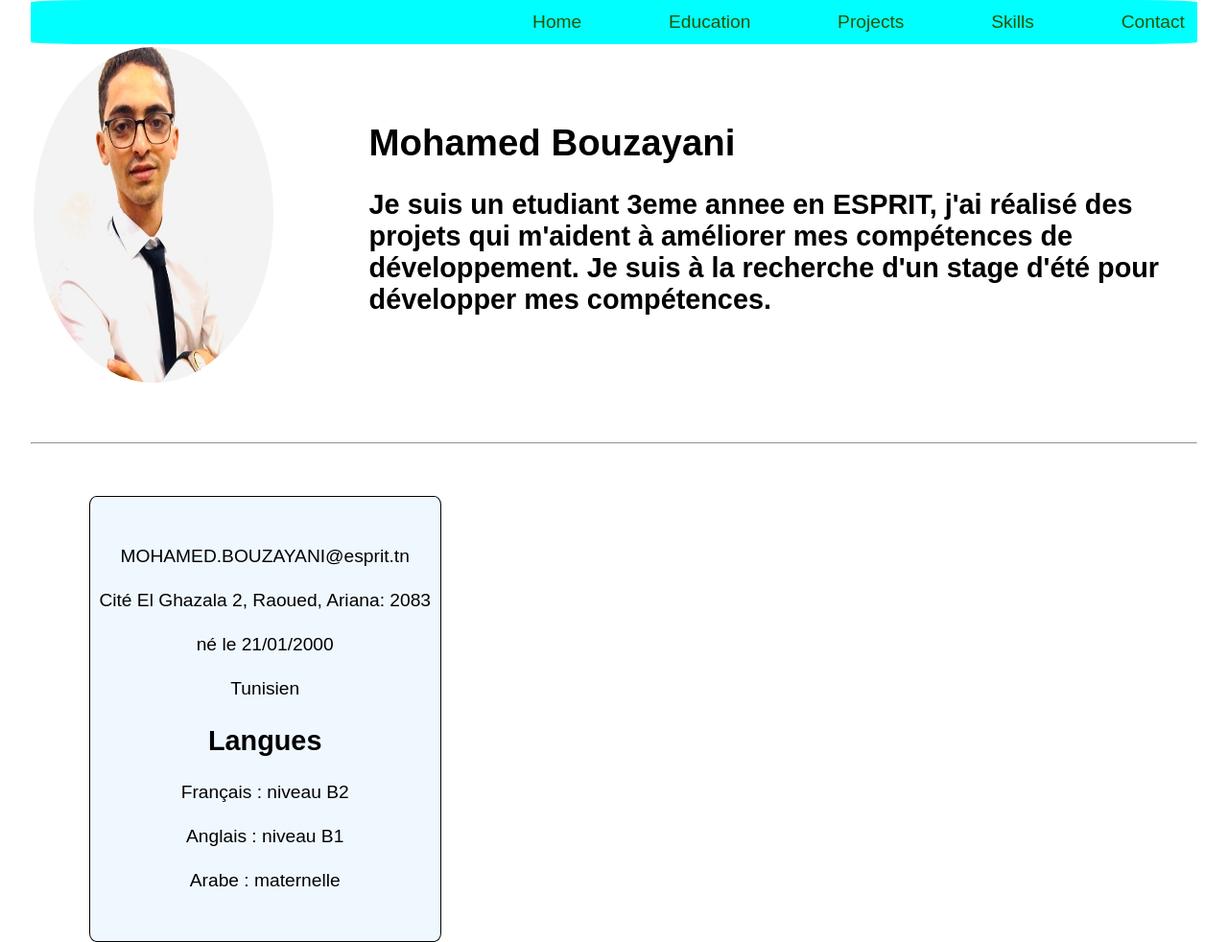
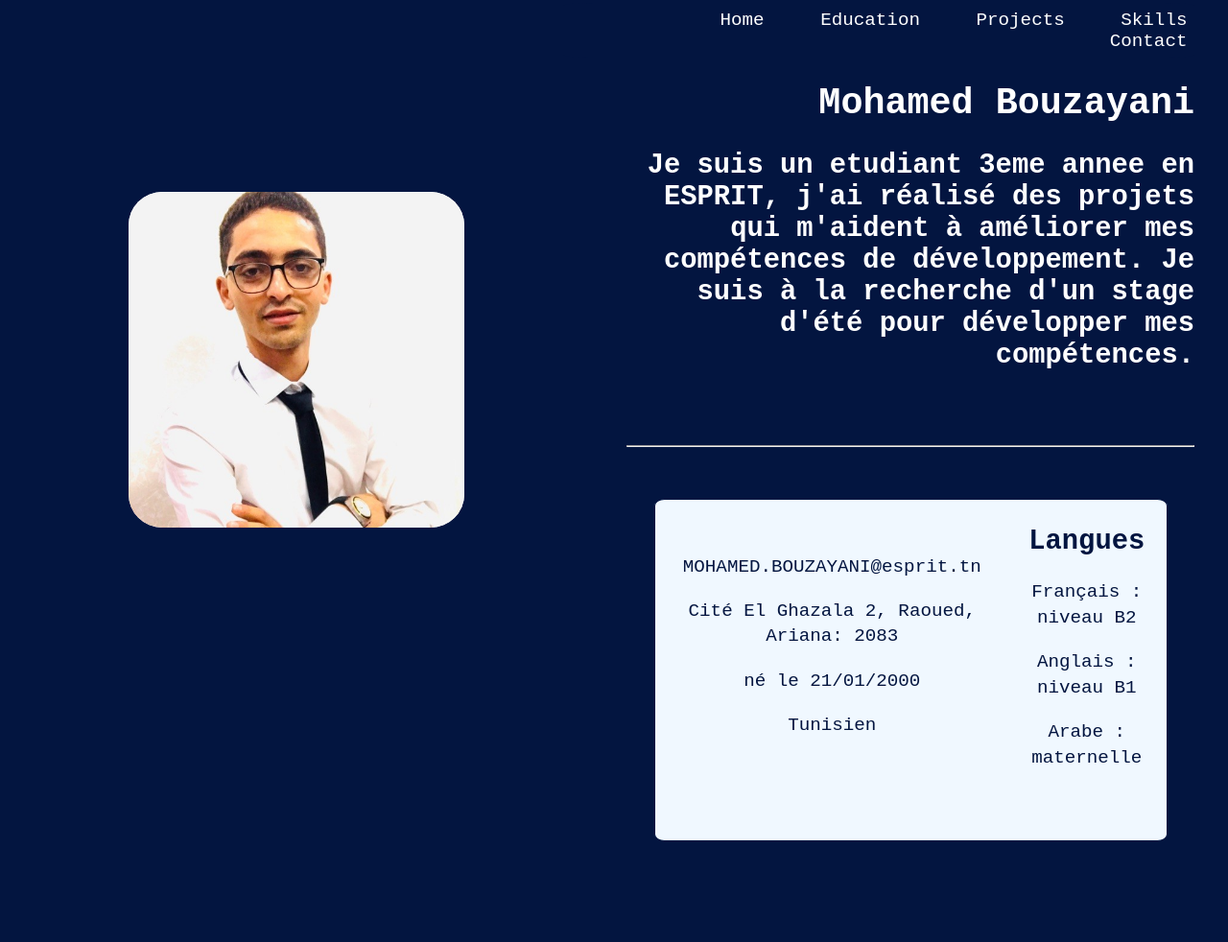
Before and after one commit to MohamedBouzayani/web, a plain HTML site: page index.html in a window 1280 px wide. Shown: the whole page at 96% size. After the commit the page ends 880 px from the top, so only its background shows below. Drawn offline with Linux system fonts and the light colour scheme.

Commit message:
adding css

```diff
--- a/index.html
+++ b/index.html
@@ -7,24 +7,27 @@
     </head>
 
     <body>
-        <header id="mainHeader">
-            <div>
-                <a href="index.html"> Home</a>
-                <a href="education.html">Education  </a>
-                <a href="projets.html">Projects</a>
-                <a href="skills.html"> Skills</a>
-                <a href="contact.html"> Contact</a>
-            </div>
-        </header>
+
         <table>
             <tr>
-                <td><img
+
+                <td class="img"><img
                 src="assets/img/1659694464419.jpg"
                 alt=""
-                width="250px"
+                width="350px"
                 height="350px"
             /></td>
             <td >
+                <header id="mainHeader">
+                    <div>
+                        <a href=""><img src=""/></a>
+                        <a href="index.html"> Home</a>
+                        <a href="education.html">Education  </a>
+                        <a href="projets.html">Projects</a>
+                        <a href="skills.html"> Skills</a>
+                        <a href="contact.html"> Contact</a>
+                    </div>
+                </header>
                 <div class="about">
                     <h1>Mohamed Bouzayani</h1>
                 <h2>Je suis un etudiant 3eme annee en ESPRIT, j'ai réalisé
@@ -32,26 +35,26 @@
                     compétences de développement. Je suis à la
                     recherche d'un stage d'été pour développer
                     mes compétences.</h2>
+                    <br /><br />
+        <hr />
+        <br /><br />
+        <section id="pageContent4">
+            <table><tr><td>            <p>MOHAMED.BOUZAYANI@esprit.tn</p>
+                <p> Cité El Ghazala 2, Raoued, Ariana: 2083 </p>
+                <p>né le 21/01/2000</p>
+                <p>Tunisien</p></td><td>
+                    <h1> Langues</h1>
+                    <p>Français : niveau B2</p>
+                    <p>Anglais : niveau B1</p>
+                    <p>Arabe : maternelle</p></td></tr></table>
+
+        </section>
 
                 </div>
                 </td>
         </tr>
 
         </table>
-        <br /><br />
-        <hr />
-        <br /><br />
-        <section id="pageContent4">
-            <p>MOHAMED.BOUZAYANI@esprit.tn</p>
-			<p> Cité El Ghazala 2, Raoued, Ariana: 2083 </p>
-            <p>né le 21/01/2000</p>
-            <p>Tunisien</p>
-
-            <h1> Langues</h1>
-            <p>Français : niveau B2</p>
-            <p>Anglais : niveau B1</p>
-            <p>Arabe : maternelle</p>
-        </section>
 
         <footer>
         </footer>
--- a/style.css
+++ b/style.css
@@ -2,20 +2,43 @@ body {
     width: 95%;
     margin: 0 auto;
     font-size: 1.2rem;
-    font-family: sans-serif;
+    font-family: monospace;
+    background-color: #031540;
+    color: #031540;
+    text-align: end;
   }
   header {
-    background-color: aqua;
+    background-color: #031540;
     border-radius: 5%;
      padding: 1%;
      text-align: end;
 
   }
+  h1{
+
+  }
+  .div1{
+    background-color: #ffffff;
+    padding-right:200px ;
+    width: 20%;
+  }
+  .img{
+
+    background-color: #031540;
+    padding-right:100px ;
+    padding-left: 100px;
+  }
   img {
-    border-radius: 100%;
+    position: sticky;
+    top: 0px;
+    bottom: 250px;
+    background-color: #ffffff;
+    border-radius: 10%;
   }
   .about {
+    background-color: #031540;
     margin-left: 10%;
+    color: #ffffff;
   }
   p {
     line-height: 1.4;
@@ -26,14 +49,15 @@ body {
     text-decoration: none;
     padding: 2px 1px 0;
     margin-left: 7%;
+    color: #ffffff;
   }
 
   a:link {
-    color: #265301;
+    color: #ffffff;
   }
 
   a:visited {
-    color: #437a16;
+    color: #ffffff;
   }
 
   a:focus {
@@ -43,27 +67,15 @@ body {
 
   a:hover {
     border-bottom: 1px solid;
-    background: #cdfeaa;
+   color: #00abf0;
   }
 
   a:active {
     background: #265301;
-    color: #cdfeaa;
+    color: #ffffff;
   }
   #pageContent1{
-    max-width: 40%;
-    padding-bottom: 30px;
-    padding-top: 30px;
-    margin-left: 30%;
-text-align: center;
-border: 1px solid;
-background-color: aliceblue;
-border-radius: 2%;
-
-
-  }
-  #pageContent4{
-    max-width: 30%;
+    max-width: 90%;
     padding-bottom: 30px;
     padding-top: 30px;
     margin-left: 5%;
@@ -74,11 +86,25 @@ border-radius: 2%;
 
 
   }
+  #pageContent4{
+    max-width: 90%;
+    padding-bottom: 50px;
+    padding-top: 0px;
+    margin-left: 5%;
+text-align: center;
+border: 1px solid;
+background-color: aliceblue;
+border-radius: 2%;
+color: #031540;
+
+
+
+  }
   #pageContent2{
-    max-width: 30%;
+    max-width: 90%;
     padding-bottom: 30px;
     padding-top: 30px;
-    margin-left: 35%;
+    margin-left: 5%;
 text-align: center;
 border: 1px solid;
 background-color: aliceblue;
@@ -87,10 +113,10 @@ border-radius: 2%;
 
   }
   #pageContent{
-    max-width: 20%;
+    max-width: 40%;
     padding-bottom: 30px;
     padding-top: 30px;
-    margin-left: 40%;
+    margin-left: 30%;
 text-align: center;
 border: 1px solid;
 background-color: aliceblue;
```
Also changed, not shown: contact.html (+15 -13 lines), education.html (+16 -13 lines), projets.html (+15 -14 lines), skills.html (+15 -13 lines), assets/img/image-removebg-preview (12).png (added).
